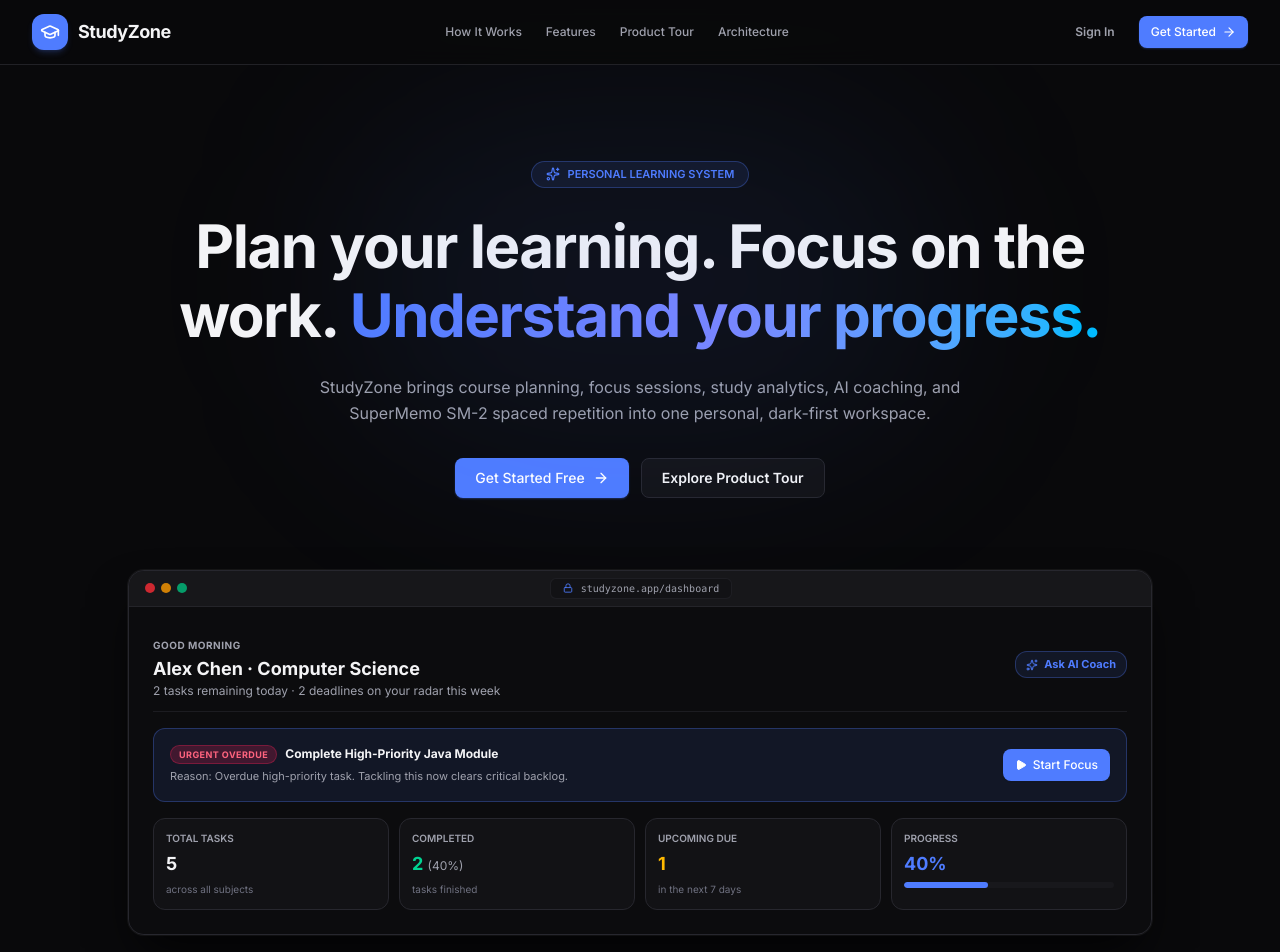
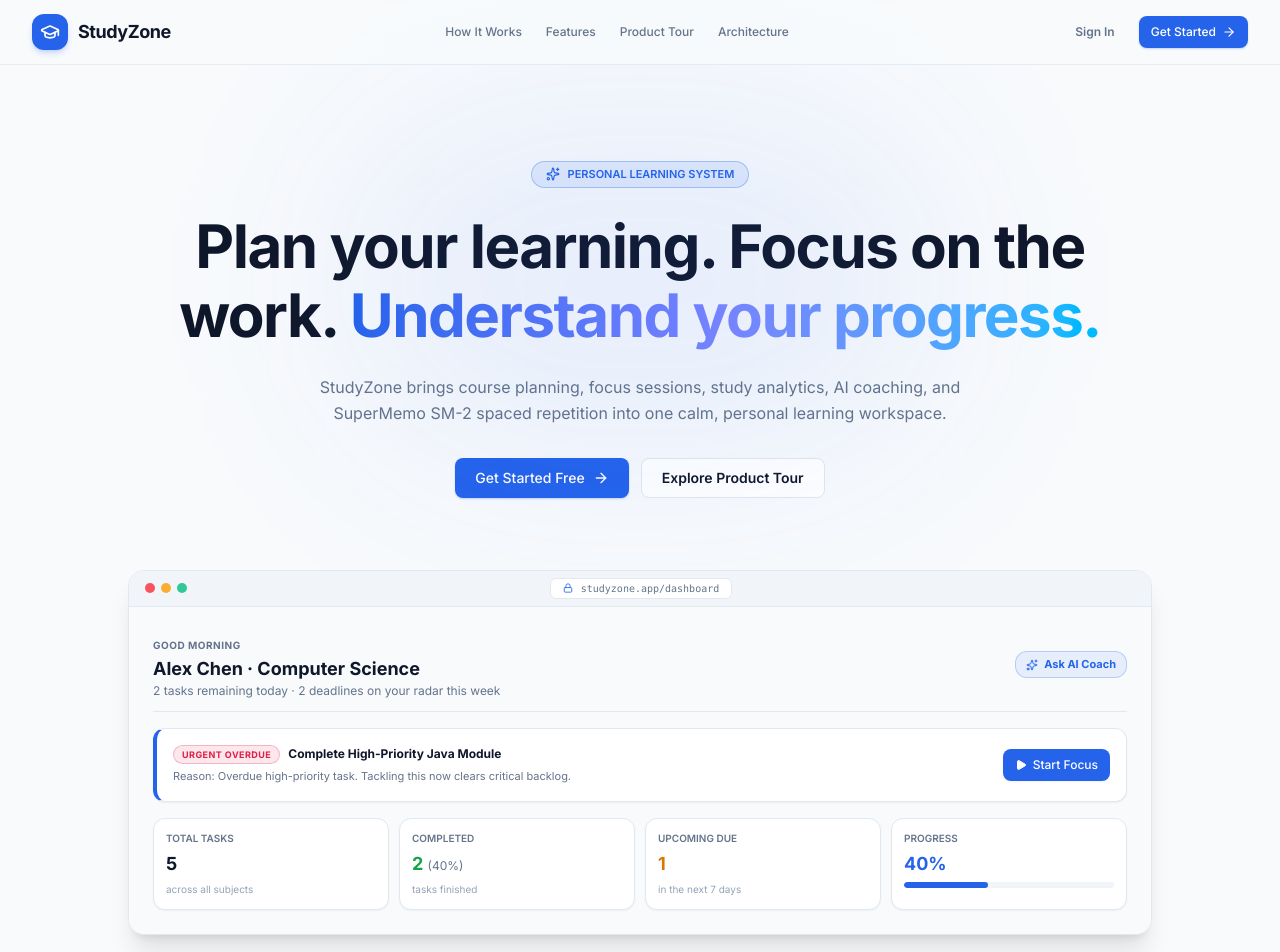
Before and after one commit to Enoch1702/StudyZone, a React (Vite) app in the folder studyzone/: page / in a window 1280 px wide. Shown: the top 952 px of the page. Built offline with nearby package versions, Linux system fonts and the light colour scheme; no server answers.

Commit message:
feat(theme): set StudyZone Light as default theme and refine light palette components

```diff
--- a/studyzone/src/context/ThemeContext.jsx
+++ b/studyzone/src/context/ThemeContext.jsx
@@ -13,7 +13,7 @@ export function ThemeProvider({ children }) {
     } catch {
       // ignore
     }
-    return 'midnight'
+    return 'light'
   })
 
   useEffect(() => {
--- a/studyzone/src/context/useTheme.js
+++ b/studyzone/src/context/useTheme.js
@@ -53,7 +53,7 @@ export const THEMES = [
 ]
 
 export const ThemeContext = createContext({
-  theme: 'midnight',
+  theme: 'light',
   setTheme: () => {},
   themes: THEMES,
 })
--- a/studyzone/src/index.css
+++ b/studyzone/src/index.css
@@ -34,8 +34,36 @@
     box-sizing: border-box;
   }
 
-  /* ─── 1. Default Dark (Midnight Slate) ────────────────────────── */
+  /* ─── 1. Default Light (StudyZone Light) ────────────────────────── */
   :root,
+  [data-theme="light"] {
+    color-scheme: light;
+    --color-background: #f8fafc;
+    --color-surface: #ffffff;
+    --color-surface-raised: #f1f5f9;
+    --color-surface-subtle: #f8fafc;
+    --color-surface-hover: #f1f5f9;
+    --color-border: #e2e8f0;
+    --color-border-subtle: #f1f5f9;
+    --color-border-strong: #cbd5e1;
+    --color-foreground: #0f172a;
+    --color-muted: #64748b;
+    --color-muted-foreground: #94a3b8;
+    --color-accent: #2563eb;
+    --color-accent-hover: #1d4ed8;
+    --color-accent-muted: rgba(37, 99, 235, 0.08);
+    --color-focus-ring: rgba(37, 99, 235, 0.25);
+    --color-success: #16a34a;
+    --color-success-muted: rgba(22, 163, 74, 0.1);
+    --color-warning: #d97706;
+    --color-warning-muted: rgba(217, 119, 6, 0.1);
+    --color-danger: #e11d48;
+    --color-danger-muted: rgba(225, 29, 72, 0.1);
+    --color-ai-accent: #7c3aed;
+    --color-ai-muted: rgba(124, 58, 237, 0.08);
+  }
+
+  /* ─── 2. Midnight Slate (Dark) ─────────────────────────────────── */
   [data-theme="midnight"] {
     color-scheme: dark;
     --color-background: #09090b;
@@ -61,34 +89,6 @@
     --color-danger-muted: rgba(244, 63, 94, 0.12);
     --color-ai-accent: #8b5cf6;
     --color-ai-muted: rgba(139, 92, 246, 0.12);
-  }
-
-  /* ─── 2. First-Class StudyZone Light Theme ─────────────────────── */
-  [data-theme="light"] {
-    color-scheme: light;
-    --color-background: #f8fafc;
-    --color-surface: #ffffff;
-    --color-surface-raised: #f1f5f9;
-    --color-surface-subtle: #f8fafc;
-    --color-surface-hover: #eef2f6;
-    --color-border: #e2e8f0;
-    --color-border-subtle: #edf2f7;
-    --color-border-strong: #cbd5e1;
-    --color-foreground: #0f172a;
-    --color-muted: #64748b;
-    --color-muted-foreground: #94a3b8;
-    --color-accent: #2563eb;
-    --color-accent-hover: #1d4ed8;
-    --color-accent-muted: rgba(37, 99, 235, 0.08);
-    --color-focus-ring: rgba(37, 99, 235, 0.25);
-    --color-success: #16a34a;
-    --color-success-muted: rgba(22, 163, 74, 0.1);
-    --color-warning: #d97706;
-    --color-warning-muted: rgba(217, 119, 6, 0.1);
-    --color-danger: #e11d48;
-    --color-danger-muted: rgba(225, 29, 72, 0.1);
-    --color-ai-accent: #7c3aed;
-    --color-ai-muted: rgba(124, 58, 237, 0.08);
   }
 
   /* ─── 3. Deep Ocean (Dark) ─────────────────────────────────────── */
--- a/studyzone/src/pages/LandingPage.jsx
+++ b/studyzone/src/pages/LandingPage.jsx
@@ -254,7 +254,7 @@ export default function LandingPage() {
               transition={{ duration: 0.4, delay: 0.1 }}
               className="mx-auto max-w-2xl text-sm leading-relaxed text-muted sm:text-base"
             >
-              StudyZone brings course planning, focus sessions, study analytics, AI coaching, and SuperMemo SM-2 spaced repetition into one personal, dark-first workspace.
+              StudyZone brings course planning, focus sessions, study analytics, AI coaching, and SuperMemo SM-2 spaced repetition into one calm, personal learning workspace.
             </motion.p>
 
             {/* Hero CTAs */}
@@ -265,7 +265,7 @@ export default function LandingPage() {
               className="flex flex-col sm:flex-row items-center justify-center gap-3 pt-2"
             >
               <Link to={user ? '/dashboard' : '/signup'} className="w-full sm:w-auto">
-                <Button size="lg" className="w-full sm:w-auto gap-2 text-sm font-bold shadow-md shadow-accent/30 cursor-pointer">
+                <Button size="lg" className="w-full sm:w-auto gap-2 text-sm font-bold shadow-md shadow-accent/25 cursor-pointer">
                   <span>{user ? 'Go to Dashboard' : 'Get Started Free'}</span>
                   <ArrowRight className="h-4 w-4" />
                 </Button>
@@ -284,15 +284,15 @@ export default function LandingPage() {
               transition={{ duration: 0.6, delay: 0.2 }}
               className="pt-8 sm:pt-12"
             >
-              <div className="relative mx-auto max-w-5xl rounded-2xl border border-border bg-surface shadow-2xl shadow-black/80 overflow-hidden ring-1 ring-white/5">
+              <div className="relative mx-auto max-w-5xl rounded-2xl border border-border bg-surface shadow-xl overflow-hidden">
                 {/* Browser top chrome bar */}
-                <div className="flex h-9 items-center justify-between border-b border-border/80 bg-surface-raised/80 px-4">
+                <div className="flex h-9 items-center justify-between border-b border-border bg-surface-raised px-4">
                   <div className="flex items-center gap-1.5">
                     <div className="h-2.5 w-2.5 rounded-full bg-red-500/80" />
                     <div className="h-2.5 w-2.5 rounded-full bg-amber-500/80" />
                     <div className="h-2.5 w-2.5 rounded-full bg-emerald-500/80" />
                   </div>
-                  <div className="flex items-center gap-2 rounded-md bg-surface px-3 py-0.5 text-[10px] font-mono text-muted border border-border/60">
+                  <div className="flex items-center gap-2 rounded-md bg-surface px-3 py-0.5 text-[10px] font-mono text-muted border border-border">
                     <Lock className="h-2.5 w-2.5 text-accent" />
                     <span>studyzone.app/dashboard</span>
                   </div>
@@ -300,16 +300,16 @@ export default function LandingPage() {
                 </div>
 
                 {/* Hero Dashboard Preview UI Representation */}
-                <div className="p-4 sm:p-6 space-y-4 bg-background/60 text-left">
+                <div className="p-4 sm:p-6 space-y-4 bg-background text-left">
                   {/* Top Bar Representation */}
-                  <div className="flex flex-col sm:flex-row sm:items-center justify-between gap-3 border-b border-border/60 pb-3">
+                  <div className="flex flex-col sm:flex-row sm:items-center justify-between gap-3 border-b border-border pb-3">
                     <div>
                       <span className="text-[10px] uppercase tracking-wider text-muted font-bold">Good morning</span>
                       <h2 className="text-base sm:text-lg font-bold text-foreground">Alex Chen · Computer Science</h2>
                       <p className="text-xs text-muted">2 tasks remaining today · 2 deadlines on your radar this week</p>
                     </div>
                     <div className="flex items-center gap-2">
-                      <span className="rounded-xl border border-accent/30 bg-accent/10 px-2.5 py-1 text-[11px] font-bold text-accent flex items-center gap-1.5">
+                      <span className="rounded-xl border border-accent/25 bg-accent-muted px-2.5 py-1 text-[11px] font-bold text-accent flex items-center gap-1.5">
                         <Sparkles className="h-3 w-3" />
                         <span>Ask AI Coach</span>
                       </span>
@@ -317,10 +317,10 @@ export default function LandingPage() {
                   </div>
 
                   {/* Best Next Action Banner */}
-                  <div className="rounded-xl border border-accent/30 bg-accent/10 p-3.5 sm:p-4 flex flex-col sm:flex-row sm:items-center justify-between gap-3">
+                  <div className="rounded-xl border border-border border-l-4 border-l-accent bg-surface p-3.5 sm:p-4 flex flex-col sm:flex-row sm:items-center justify-between gap-3 shadow-xs">
                     <div className="space-y-1">
                       <div className="flex items-center gap-2">
-                        <span className="rounded-full bg-rose-500/20 px-2 py-0.5 text-[9px] font-bold text-rose-400 uppercase tracking-wider border border-rose-500/30">
+                        <span className="rounded-full bg-danger-muted px-2 py-0.5 text-[9px] font-bold text-danger uppercase tracking-wider border border-danger/25">
                           Urgent Overdue
                         </span>
                         <span className="text-xs font-bold text-foreground">Complete High-Priority Java Module</span>
@@ -337,22 +337,22 @@ export default function LandingPage() {
 
                   {/* 4 Stat Cards */}
                   <div className="grid grid-cols-2 lg:grid-cols-4 gap-2.5">
-                    <div className="rounded-xl border border-border bg-surface p-3 space-y-1">
+                    <div className="rounded-xl border border-border bg-surface p-3 space-y-1 shadow-xs">
                       <p className="text-[10px] text-muted uppercase font-semibold">Total Tasks</p>
                       <p className="text-lg font-extrabold text-foreground">5</p>
                       <p className="text-[10px] text-muted-foreground">across all subjects</p>
                     </div>
-                    <div className="rounded-xl border border-border bg-surface p-3 space-y-1">
+                    <div className="rounded-xl border border-border bg-surface p-3 space-y-1 shadow-xs">
                       <p className="text-[10px] text-muted uppercase font-semibold">Completed</p>
-                      <p className="text-lg font-extrabold text-emerald-400">2 <span className="text-xs font-normal text-muted">(40%)</span></p>
+                      <p className="text-lg font-extrabold text-success">2 <span className="text-xs font-normal text-muted">(40%)</span></p>
                       <p className="text-[10px] text-muted-foreground">tasks finished</p>
                     </div>
-                    <div className="rounded-xl border border-border bg-surface p-3 space-y-1">
+                    <div className="rounded-xl border border-border bg-surface p-3 space-y-1 shadow-xs">
                       <p className="text-[10px] text-muted uppercase font-semibold">Upcoming Due</p>
-                      <p className="text-lg font-extrabold text-amber-400">1</p>
+                      <p className="text-lg font-extrabold text-warning">1</p>
                       <p className="text-[10px] text-muted-foreground">in the next 7 days</p>
                     </div>
-                    <div className="rounded-xl border border-border bg-surface p-3 space-y-1">
+                    <div className="rounded-xl border border-border bg-surface p-3 space-y-1 shadow-xs">
                       <p className="text-[10px] text-muted uppercase font-semibold">Progress</p>
                       <p className="text-lg font-extrabold text-accent">40%</p>
                       <div className="h-1.5 w-full rounded-full bg-surface-raised overflow-hidden">
```
Also changed, not shown: studyzone/src/components/layout/GlobalAudioBar.jsx (+11 -11 lines), studyzone/src/pages/FocusPage.jsx (+5 -5 lines).
